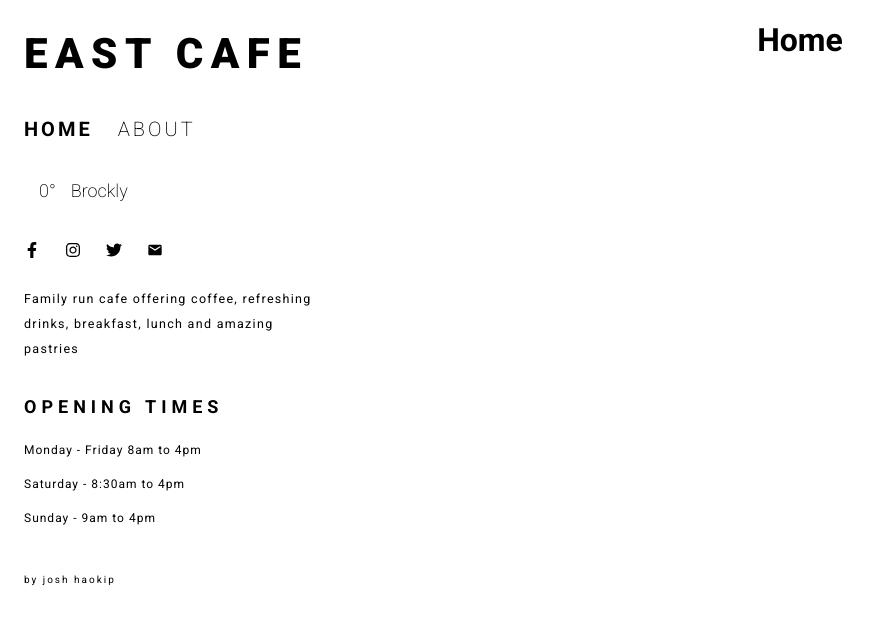
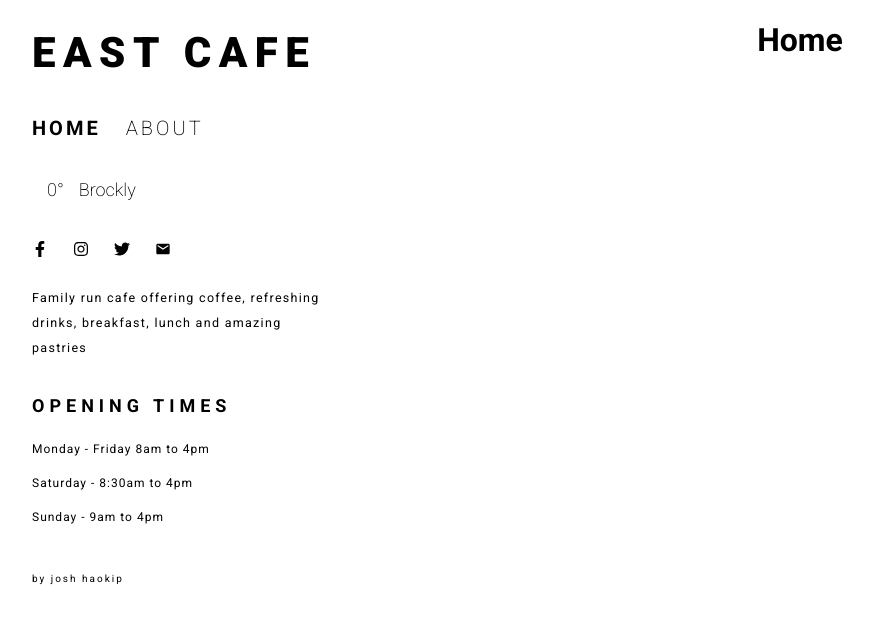
Before and after one commit to JoshHaokip/freds, a React (Create React App) app: page / in a window 1280 px wide. Shown: the top 624 px of the page, without its empty margins (0-881 px from the left). Built offline with nearby package versions, Linux system fonts and the light colour scheme; no server answers; a web font is replaced by a local one.

Commit message:
Added padding to left container to 10%

```diff
--- a/src/components/LeftContainer/LeftContainer-styles.js
+++ b/src/components/LeftContainer/LeftContainer-styles.js
@@ -15,7 +15,7 @@ export const ContainerWrapper = styled.div`
 
 export const SectionWrapper = styled.div`
 
-    padding-left: 7.5%;
+    padding-left: 10%;
 
     .logo{
         display: flex;
```
Also changed, not shown: 1 other file (tests, documents, lock files or other folders).
